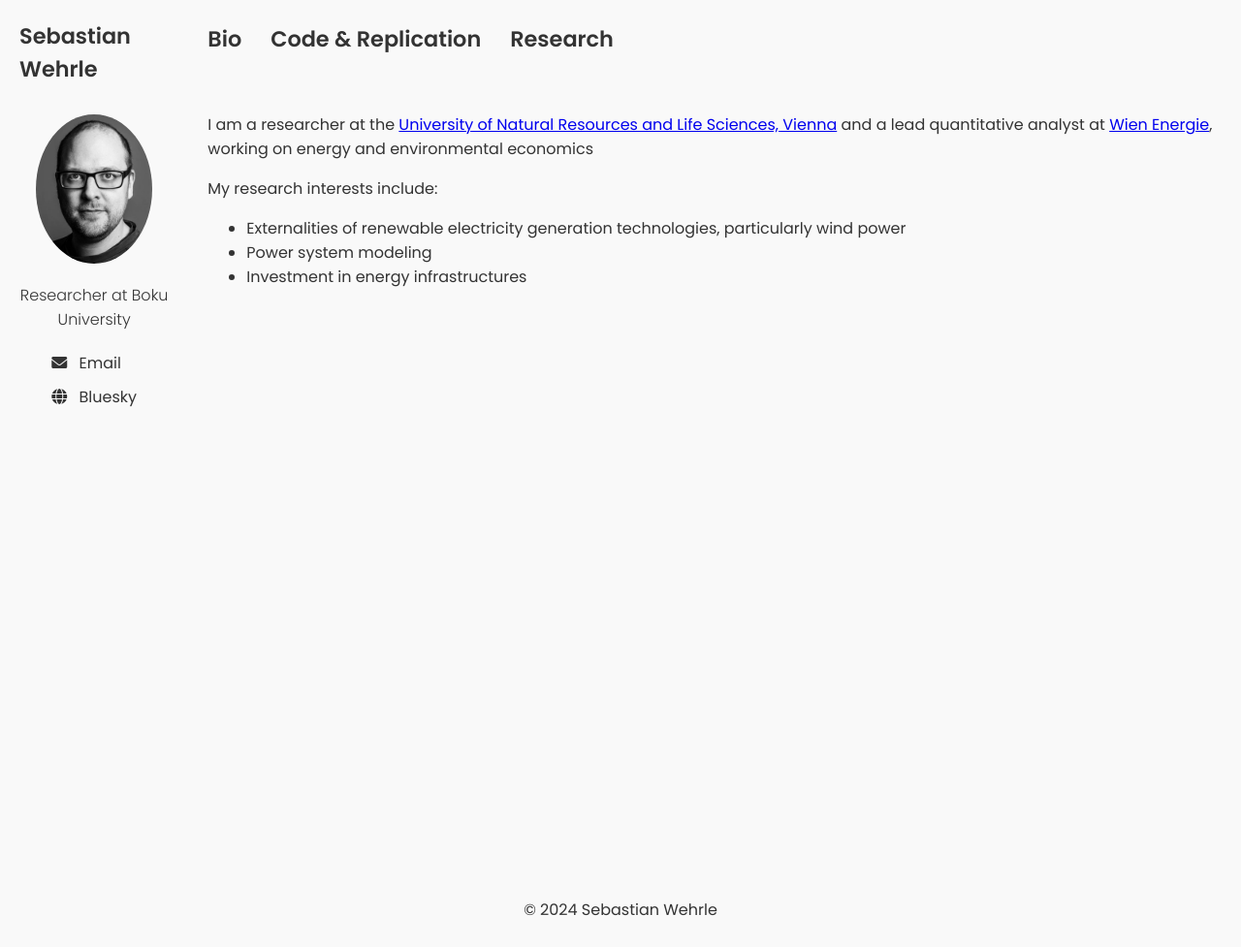
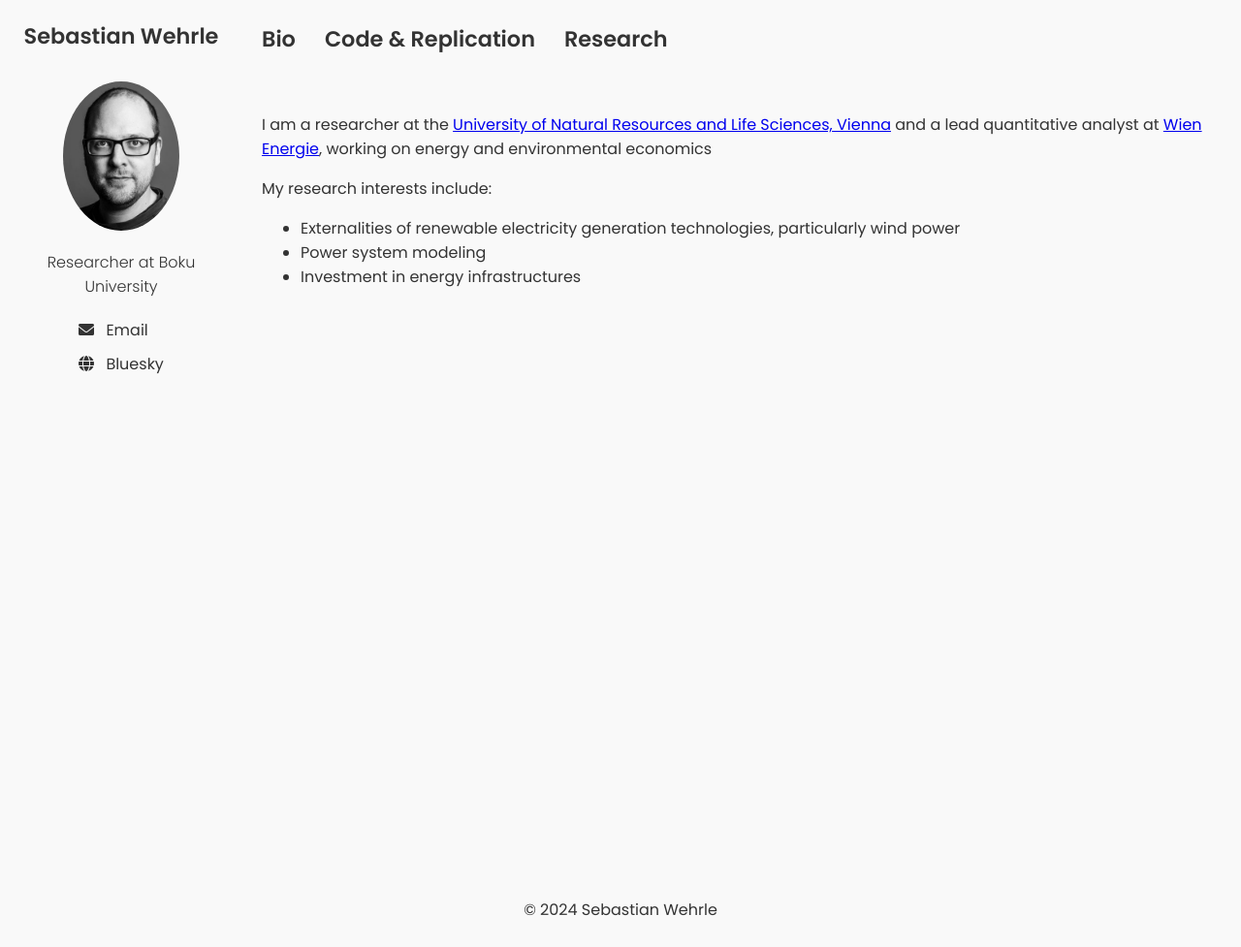
Before and after one commit to sebwehrle/sebwehrle.github.io, a Jekyll site: the page built from index.md, in a window 1280 px wide. Shown: the whole page at 97% size. Built offline with Jekyll 4.4.1, drawn with Linux system fonts in a browser that asks for light colours.

Commit message:
update style.css

```diff
--- a/assets/css/style.css
+++ b/assets/css/style.css
@@ -16,7 +16,8 @@ html, body {
 
 /* Sidebar styling */
 .sidebar {
-    width: 250px; /* Fixed width for the sidebar */
+    min-width: 250px; /* Fixed width for the sidebar */
+    width: auto;
     padding: 20px;
     background-color: #f9f9f9;
     height: 100vh; /* Full height of the viewport */
@@ -37,6 +38,8 @@ html, body {
 .sidebar h1.name a {
     color: #333; /* Make the name a clickable link */
     text-decoration: none;
+    white-space: nowrap;
+    overflow: hidden;
 }
 
 .sidebar h1.name a:hover {
```
